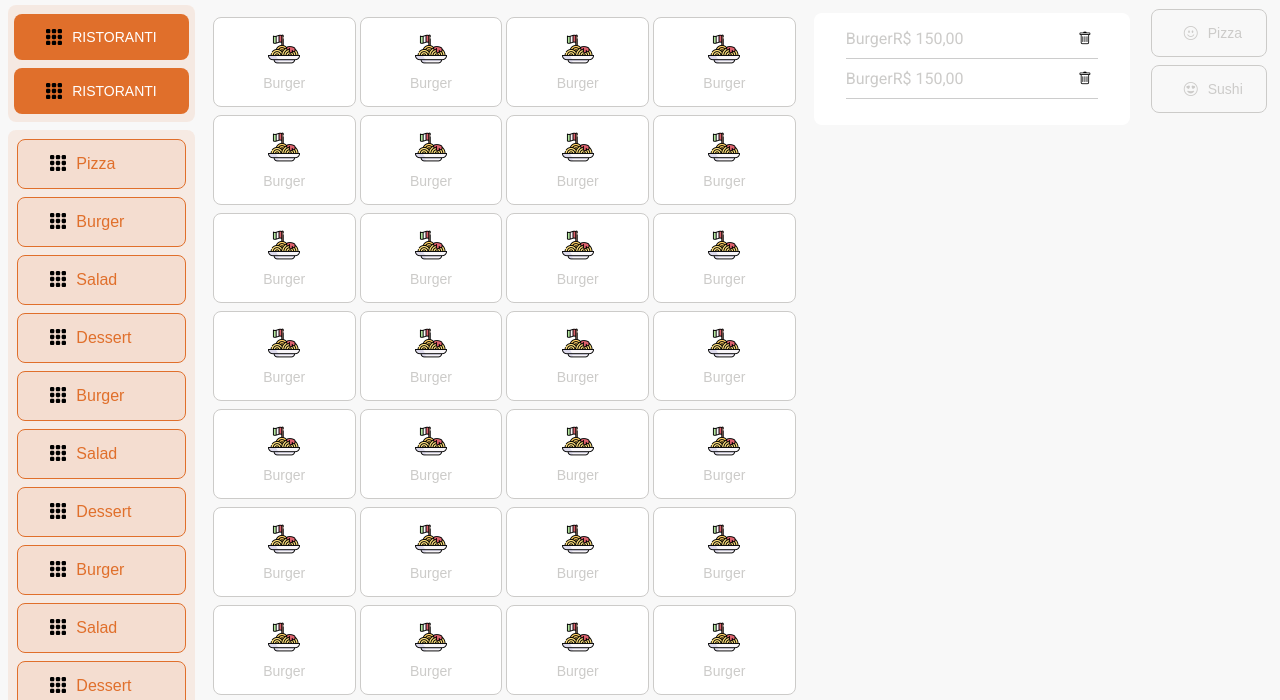
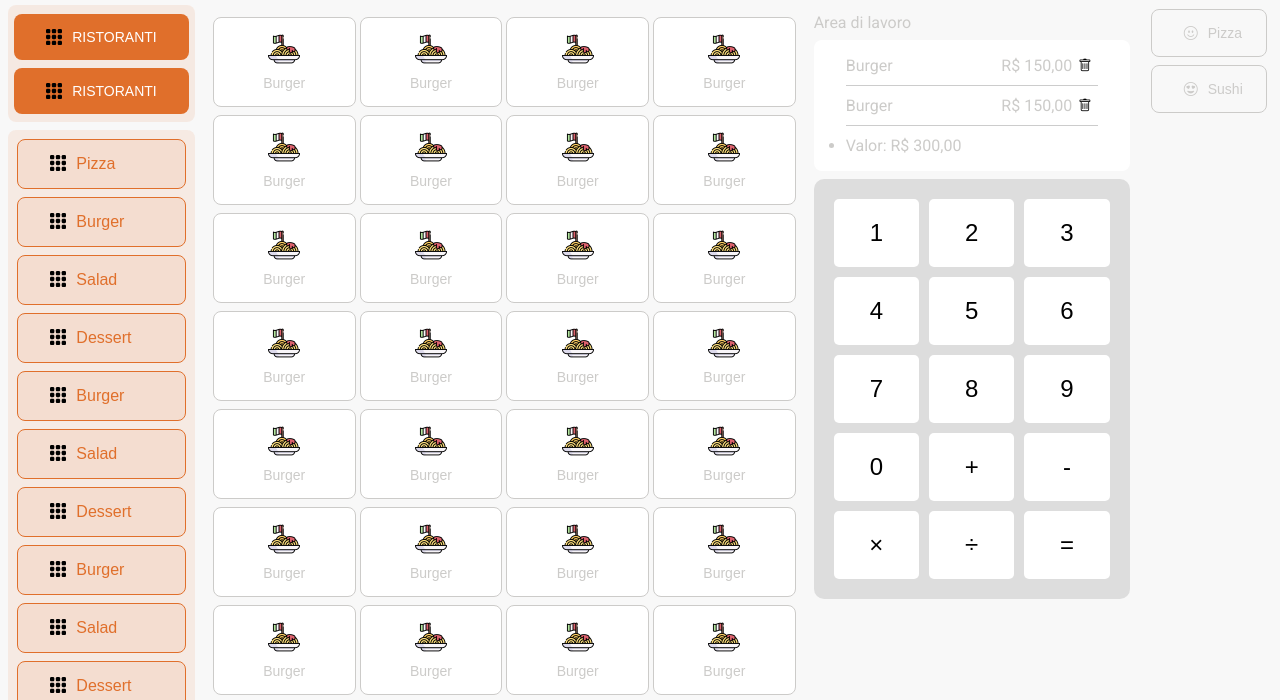
Before and after one commit to reginaldogomes/touchscreen, a website built with Vite: page src/index.html in a window 1280 px wide. Shown: the part 57-757 px from the top of the page. Built offline with nearby package versions, Linux system fonts and the light colour scheme.

Commit message:
calculator css

```diff
--- a/src/cassa.scss
+++ b/src/cassa.scss
@@ -70,6 +70,7 @@ main {
   flex-direction: column;
   width: 35%;
   padding: 8px;
+  gap: var(--gap);
 }
 
 .divisioni {
@@ -132,6 +133,9 @@ main {
   justify-content: space-between;
   display: flex;
 }
+.cart-item-details:first-child {
+  flex: 2;
+}
 .cart-item-actions {
   display: flex;
   align-items: center;
@@ -144,6 +148,26 @@ main {
 .remove-btn img {
   width: 16px;
   height: 16px;
+}
+
+.keypad {
+  display: grid;
+  grid-template-columns: repeat(3, 1fr);
+  gap: 10px;
+  padding: 20px;
+  background-color: #ddd;
+  border-radius: 10px;
+}
+.keypad button {
+  padding: 20px;
+  font-size: 1.5rem;
+  border: none;
+  background-color: #ffffff;
+  cursor: pointer;
+  border-radius: 5px;
+}
+.keypad button:hover {
+  background-color: #eaeaea;
 }
 
 .funzioni {
--- a/src/components/scontrino.js
+++ b/src/components/scontrino.js
@@ -28,7 +28,9 @@ export function scontrino() {
         </li>
       `;
   });
-  // Close the container div
+  html += `
+    <li>Valor: R$ 300,00</li>
+    `;
   html += '</ul>';
 
   document.getElementById('scontrino').innerHTML += html;
--- a/src/components/tastiNumerici.js
+++ b/src/components/tastiNumerici.js
@@ -1,45 +1,26 @@
-// Define the product list creation function
-
 import '../styles/components/scontrino.scss'
 
 export function tastiNumerici() {
-
-  const scontrinos = [
-    { name: "Pizza", icon: "bi bi-emoji-smile" }, // Replace with appropriate icon class
-    { name: "Sushi", icon: "bi bi-emoji-heart-eyes" } // Replace with appropriate icon class
-  ];
-
   // Start the list HTML
-  let html = '<div class="product-grid">';
-  // Loop through each product to create its button with an icon
-  scontrinos.forEach(scontrino => {
-      html += `
-      <div class="keyboard">
-        <div class="number">
-          <span data-number="1"><i>1</i></span>
-          <span data-number="2"><i>2</i></span>
-          <span data-number="3"><i>3</i></span>
-          <span data-number="4"><i>4</i></span>
-          <span data-number="5"><i>5</i></span>
-          <span data-number="6"><i>6</i></span>
-          <span data-number="7"><i>7</i></span>
-          <span data-number="8"><i>8</i></span>
-          <span data-number="9"><i>9</i></span>
-        </div>
-        <div class="number aling-right">
-          <span class="call-button"><i><img src="https://image.flaticon.com/icons/svg/40/40316.svg" alt="" /></i></span>
-          <span data-number="0"><i>0</i></span>
-          <span><i class="delete"><img src="https://image.flaticon.com/icons/svg/61/61167.svg" width="30" height="30" alt="Left Arrow free icon" title="Left Arrow free icon"></i></span>
-        </div>
-      </div>
-
-      <button class="product-button">
-          <i class="${scontrino.icon}"></i> ${scontrino.name}
-      </button>
-      `;
-  });
-  // Close the container div
+  let html = '<div class="keypad">';
+      html += `<button>1</button>
+        <button>2</button>
+        <button>3</button>
+        <button>4</button>
+        <button>5</button>
+        <button>6</button>
+        <button>7</button>
+        <button>8</button>
+        <button>9</button>
+        <!-- Additional buttons for 0 and operations can be added here -->
+        <button>0</button>
+        <button>+</button>
+        <button>-</button>
+        <button>&times;</button>
+        <button>&div;</button>
+        <button>=</button>
+      </div>`;
   html += '</div>';
 
-  document.getElementById('numerici').innerHTML += html;
+  document.getElementById('teclado').innerHTML += html;
 }
--- a/src/main.js
+++ b/src/main.js
@@ -22,7 +22,9 @@ document.querySelector('body').innerHTML = `
             <div class="prodotti" id="prodotti"></div>
         </div>
         <div class="right">
+            <div class="work_area" id="work_area">Area di lavoro</div>
             <div class="scontrino" id="scontrino"></div>
+            <div class="teclado" id="teclado"></div>
         </div>
     </div>
     <div class="col-right">
```
